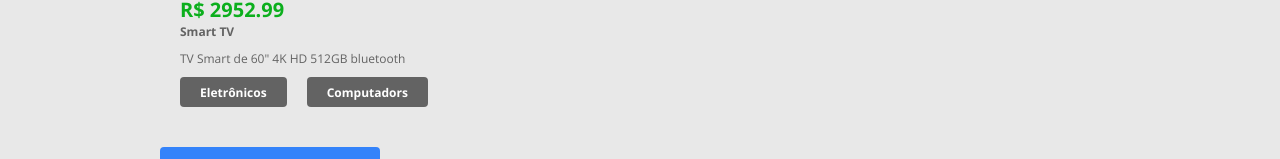
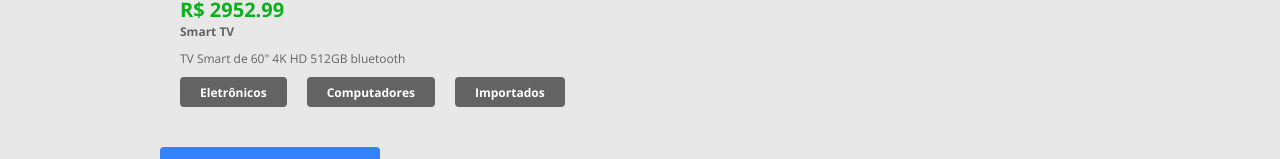
Before and after one commit to MarceloJoia/ReactJS_Commerce_frontend, a React (Vite) app: page / in a window 1280 px wide. Shown: the part 289-448 px from the top of the page. Built offline with nearby package versions, Linux system fonts and the light colour scheme.

Commit message:
Props Completa

```diff
--- a/src/components/ProductDetailsCard/index.tsx
+++ b/src/components/ProductDetailsCard/index.tsx
@@ -21,8 +21,12 @@ export default function ProductDetailsCard({ product }: Props) {
                 <p>{product.description}</p>
 
                 <div className="dsc-category-container">
-                    <ProductCategory name="Eletrônicos" />
-                    <ProductCategory name="Computadors" />
+                    {
+                        // Ao reenderizar uma coleção é OBRIGATÓRIO colocar o KEY [ key={item.id} ]
+                        product.categories.map(item => (
+                            <ProductCategory key={item.id} name={item.name} />
+                        ))
+                    }
                 </div>
             </div>
         </div>
--- a/src/models/Category.ts
+++ b/src/models/Category.ts
@@ -1,4 +1,4 @@
 export type CategoryDTO = {
     id: number,
-    nome: string,
+    name: string,
 }
--- a/src/models/product.ts
+++ b/src/models/product.ts
@@ -6,7 +6,5 @@ export type ProductDTO = {
     description: string,
     price: number,
     imgUrl: string,
-    categories: CategoryDTO[
-
-    ],
+    categories: CategoryDTO[],
 }
--- a/src/routes/ProductDetails/index.tsx
+++ b/src/routes/ProductDetails/index.tsx
@@ -7,7 +7,7 @@ import ButtonInverse from '../../components/ButtonInverse';
 
 import { ProductDTO } from '../../models/product';
 
-//=> Criar uma constante
+//=> Criar uma constante e base MOCK
 const product: ProductDTO = {
   id: 2,
   name: 'Smart TV',
@@ -17,11 +17,15 @@ const product: ProductDTO = {
   categories: [
     {
       id: 2,
-      nome: "Eletrônicos",
+      name: "Eletrônicos",
     },
     {
       id: 3,
-      nome: "Computadores",
+      name: "Computadores",
+    },
+    {
+      id: 4,
+      name: "Importados",
     },
   ]
 };
```
